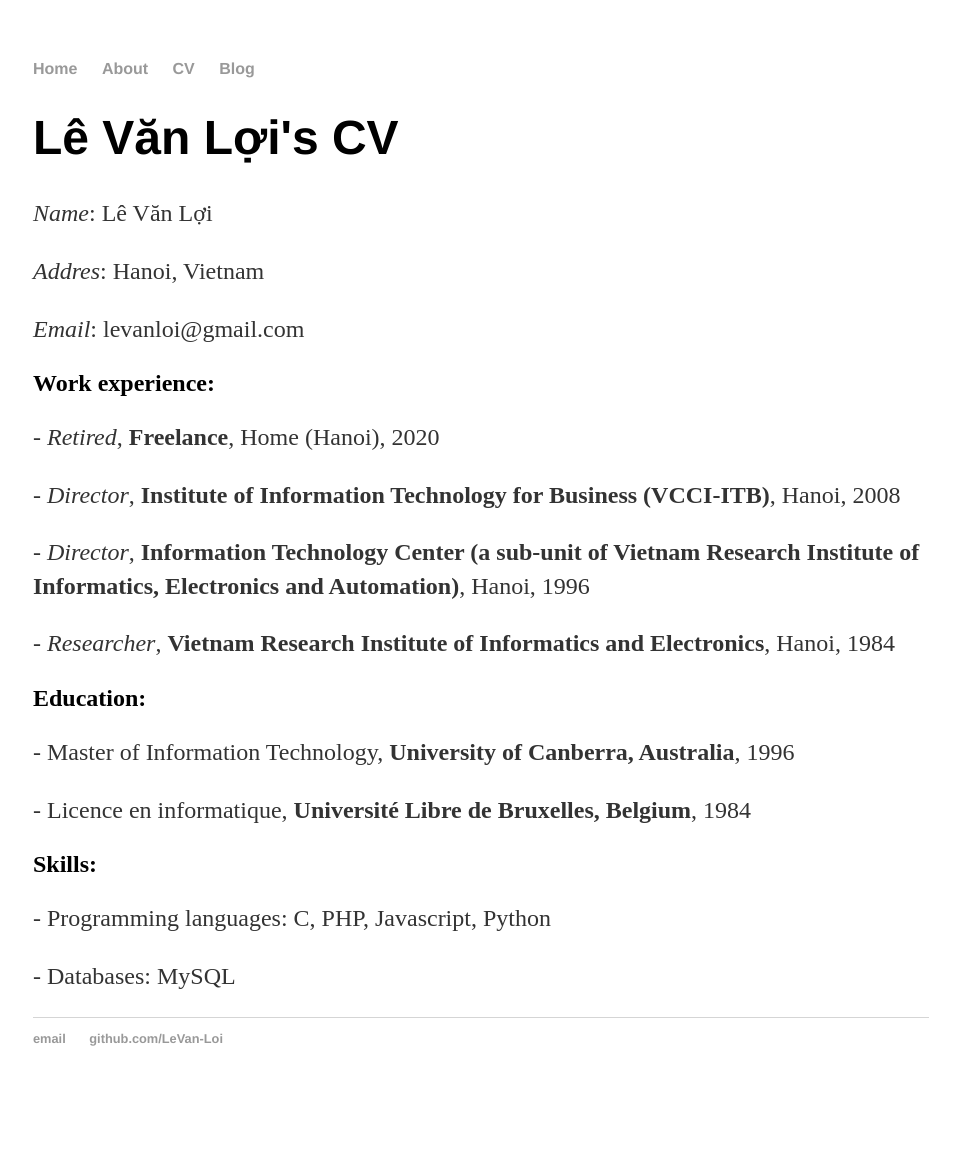
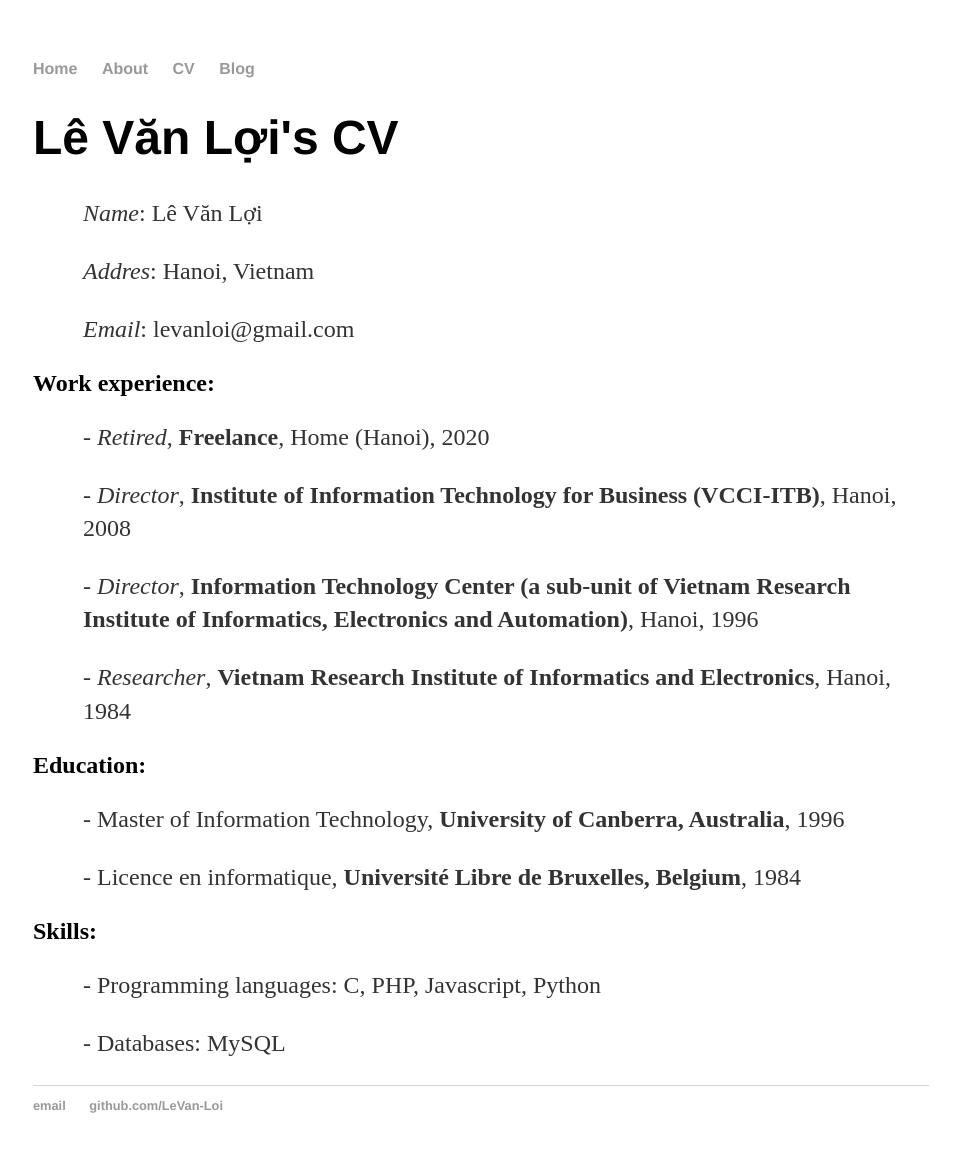
Before and after one commit to LeVan-Loi/LeVan-Loi.github.io, a Jekyll site: the page cv/index.html, which Jekyll copies as it is, in a window 1280 px wide. Shown: the whole page, without its empty margins (159-1119 px from the left). Built offline with Jekyll 4.4.1, drawn with Linux system fonts in a browser that asks for light colours; before the commit the page ends 1106 px from its top, so only the background shows below that.

Commit message:
Update index.html
Add left margin to text in each block

```diff
--- a/cv/index.html
+++ b/cv/index.html
@@ -4,6 +4,11 @@
 		<title> AboutLê Văn Lợi</title>
 		<!-- link to main stylesheet -->
 		<link rel="stylesheet" type="text/css" href="/css/main.css">
+	<style>
+DIV.left_indent {
+  margin-left: 50px;
+}
+</style>
 
 	</head>
 	<body>
@@ -18,26 +23,29 @@
 		<div class="container">
     		<div class="blurb">
 			<h1> Lê Văn Lợi's CV </h1>
+	<DIV class="left_indent">
           <p><i>Name</i>: Lê Văn Lợi</p>
           <p><i>Addres</i>: Hanoi, Vietnam</p>
           <p><i>Email</i>: levanloi@gmail.com</p>
+			</DIV>
           <h2>Work experience:</h2>
-          <p>- <i>Retired</i>, <b>Freelance</b>, Home (Hanoi), 2020 </p>
+	<DIV class="left_indent">
+		<p>- <i>Retired</i>, <b>Freelance</b>, Home (Hanoi), 2020 </p>
           <p>- <i>Director</i>, <b>Institute of Information Technology for Business (VCCI-ITB)</b>, Hanoi, 2008 </p>
           <p>- <i>Director</i>, <b>Information Technology Center (a sub-unit of Vietnam Research Institute of Informatics, Electronics and Automation)</b>, Hanoi, 1996 </p>
           <p>- <i>Researcher</i>, <b>Vietnam Research Institute of Informatics and Electronics</b>, Hanoi, 1984 </p>
-
-          <h2>Education:</h2>
+			</DIV>
+		<h2>Education:</h2>
+	<DIV class="left_indent">
           <p>- Master of Information Technology, <b>University of Canberra, Australia</b>, 1996</p>
           <p>- Licence en informatique, <b>Université Libre de Bruxelles, Belgium</b>, 1984</p>
-
+		</DIV>
           <h2>Skills:</h2>
+	<DIV class="left_indent">
           <p>- Programming languages: C, PHP, Javascript, Python</p>
           <p>- Databases: MySQL</p>
+		</DIV>
 
-
-				<p>
-        </p>
     		</div><!-- /.blurb -->
 		</div><!-- /.container -->
 		<footer>
```
